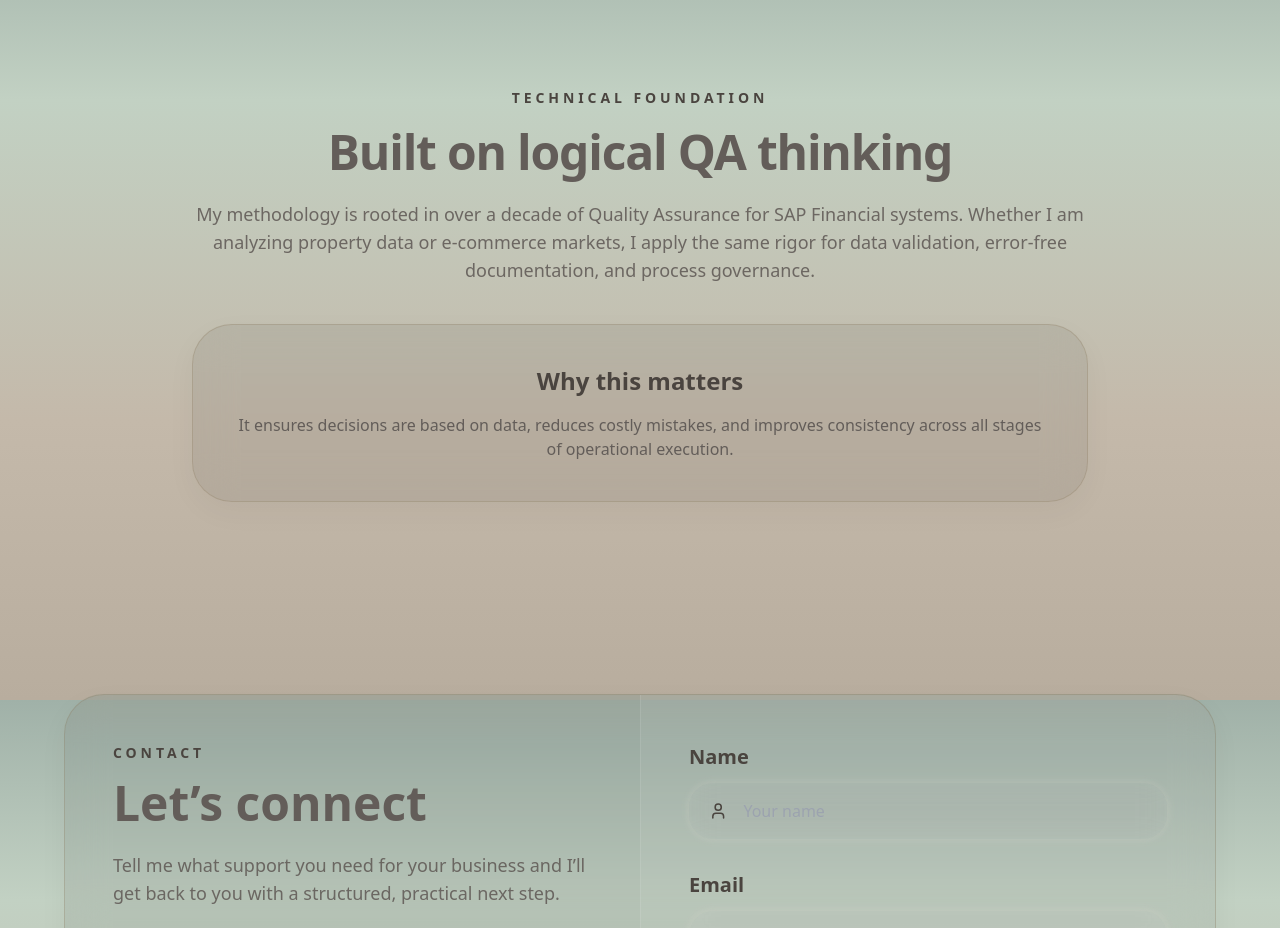
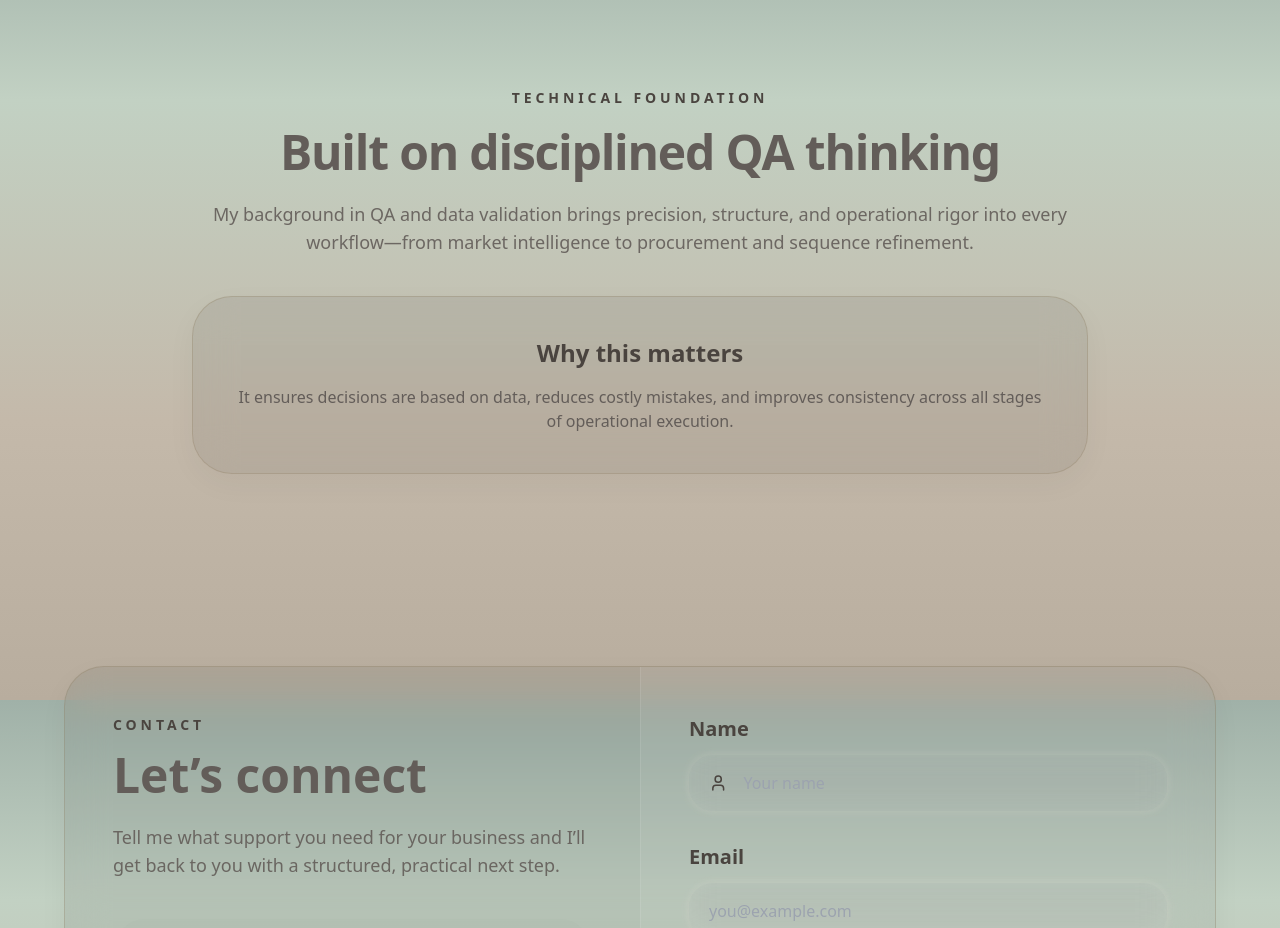
Before and after one commit to reeyoverendia-ai/FBA-Portfolio, a React (Vite) app: page / in a window 1280 px wide. Shown: the part 4100-5028 px from the top of the page. Built offline with nearby package versions, Linux system fonts and the light colour scheme; the HTML template or start-up script is replaced by a standard one.

Commit message:
Update Foundation.jsx

```diff
--- a/src/components/Foundation.jsx
+++ b/src/components/Foundation.jsx
@@ -11,12 +11,12 @@ export default function Foundation() {
 
         {/* CHANGE 2: Responsive heading size to prevent awkward word wrapping */}
         <h2 className="text-[#635D59] text-2xl md:text-5xl font-bold mb-6 tracking-tight leading-tight">
-          Built on logical QA thinking
+          Built on disciplined QA thinking
         </h2>
 
         {/* CHANGE 3: Balanced body text size for readability */}
         <p className="text-[#635D59] text-base md:text-lg leading-relaxed mb-10 font-medium opacity-90">
-          My methodology is rooted in over a decade of Quality Assurance for SAP Financial systems. Whether I am analyzing property data or e-commerce markets, I apply the same rigor for data validation, error-free documentation, and process governance.
+          My background in QA and data validation brings precision, structure, and operational rigor into every workflow—from market intelligence to procurement and sequence refinement.
         </p>
 
         {/* THE GLASS CARD */}
```
